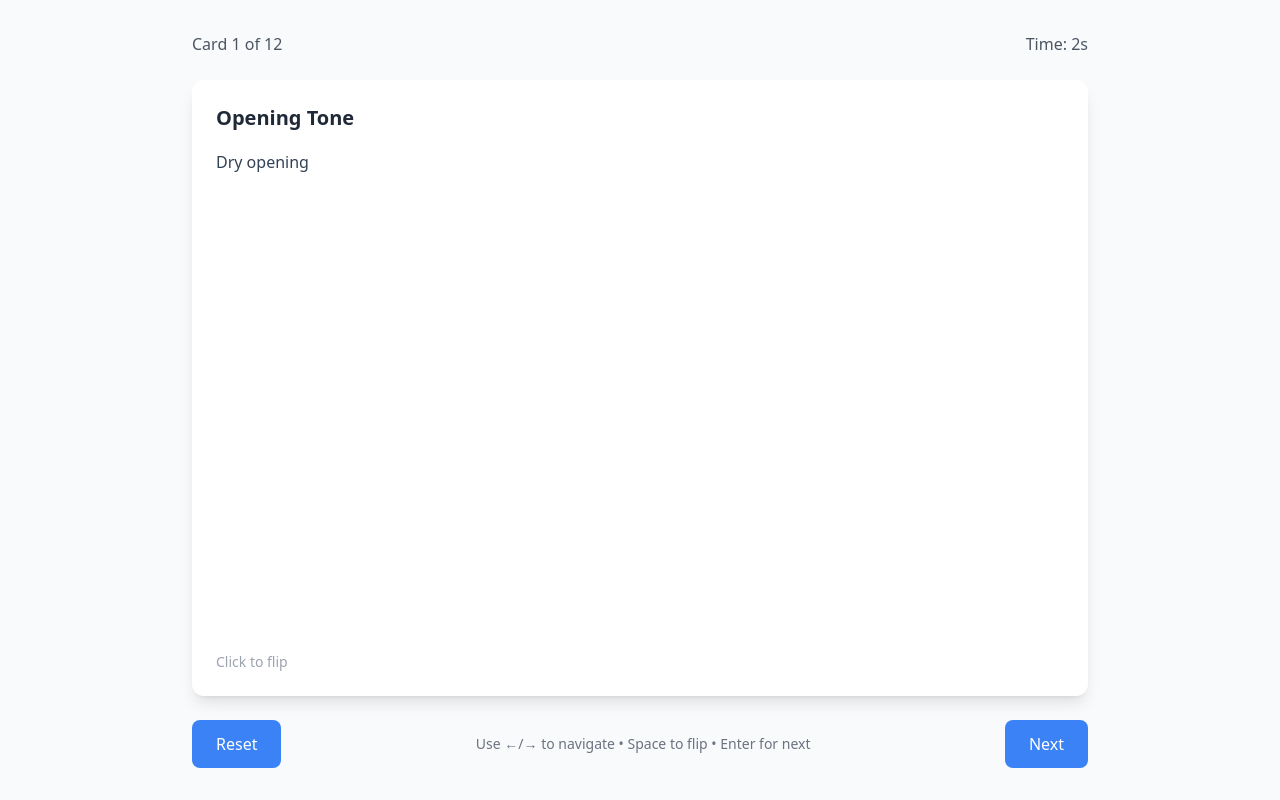
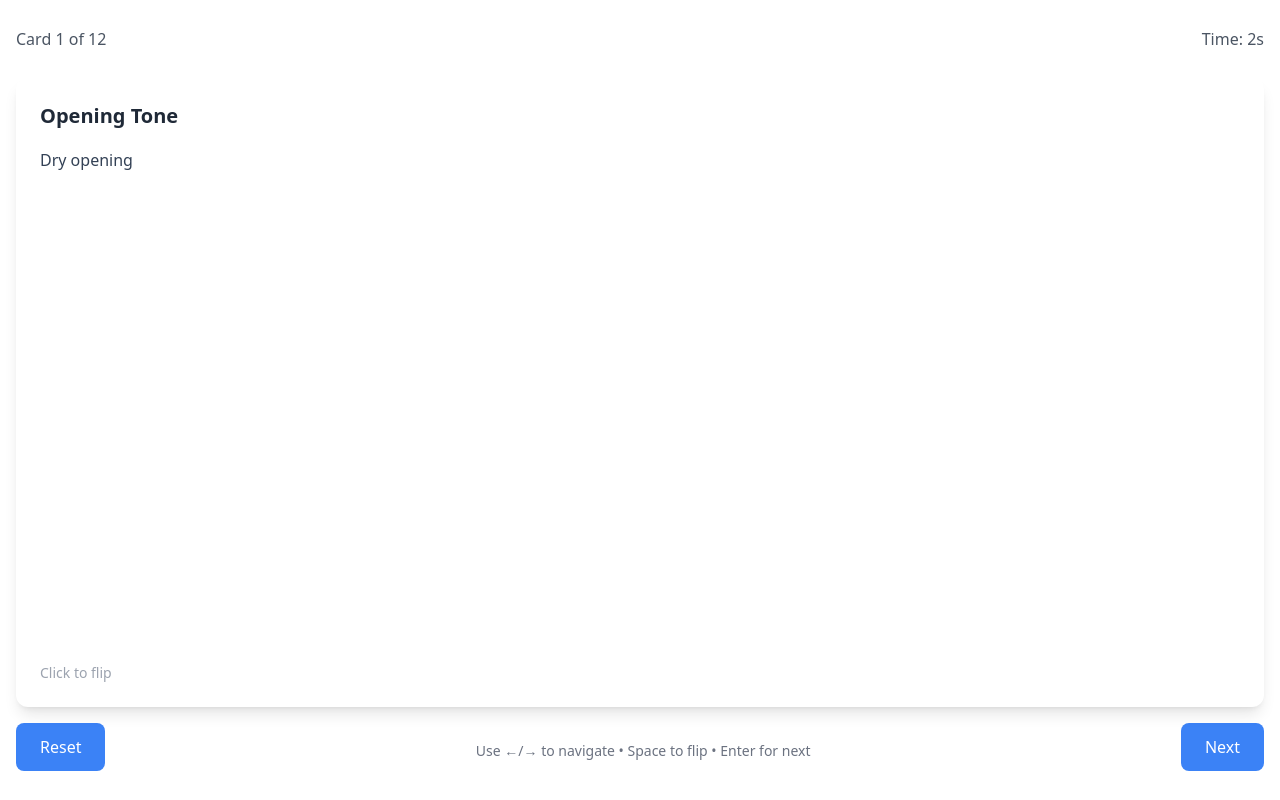
Before and after one commit to fedden/speech-rehersal, a Next.js app: page / in a window 1280 px wide. Both pictures are taken after a click on the button "Start Session". Built offline with nearby package versions, Linux system fonts and the light colour scheme.

Commit message:
cleaning up code

```diff
--- a/app/components/FlashCard.jsx
+++ b/app/components/FlashCard.jsx
@@ -5,30 +5,29 @@ export default function FlashCard({ card, isActive, isFlipped, onFlip }) {
   if (!isActive) return null;
 
   return (
-    <div className="h-full flex">
+    <div className="h-full">
       <div
-        className="w-full cursor-pointer perspective-1000"
+        className="h-full relative cursor-pointer"
         onClick={onFlip}
       >
-        <div className={`h-full relative transform-gpu transition-transform duration-700 transform-style-3d ${isFlipped ? 'rotate-y-180' : ''}`}>
-          {/* Front of card */}
-          <div className={`absolute inset-0 p-6 bg-white rounded-xl shadow-lg flex flex-col ${isFlipped ? 'hidden' : 'block'}`}>
+        {/* Front of card */}
+        {!isFlipped ? (
+          <div className="h-full p-6 bg-white rounded-xl shadow-lg flex flex-col">
             <h2 className="text-xl font-semibold text-gray-800 mb-4">{card.title}</h2>
             <div className="flex-1 overflow-y-auto text-gray-600">
               <MarkdownRenderer content={card.front} />
             </div>
             <p className="text-sm text-gray-400 mt-4">Click to flip</p>
           </div>
-
-          {/* Back of card */}
-          <div className={`absolute inset-0 p-6 bg-white rounded-xl shadow-lg flex flex-col ${isFlipped ? 'block' : 'hidden'}`}>
+        ) : (
+          <div className="h-full p-6 bg-white rounded-xl shadow-lg flex flex-col">
             <h2 className="text-xl font-semibold text-gray-800 mb-4">{card.title} - Answer</h2>
             <div className="flex-1 overflow-y-auto text-gray-600">
               <MarkdownRenderer content={card.back} />
             </div>
             <p className="text-sm text-gray-400 mt-4">Click to flip back</p>
           </div>
-        </div>
+        )}
       </div>
     </div>
   );
--- a/app/globals.css
+++ b/app/globals.css
@@ -11,3 +11,34 @@ body {
   color: rgb(var(--foreground-rgb));
   background: rgb(var(--background-rgb));
 }
+
+/* Add these new styles */
+.flashcard-container {
+  height: 100vh;
+  max-height: 100vh;
+  padding: 1rem;
+  overflow: hidden;
+}
+
+.card-section {
+  height: 100%;
+}
+
+.card {
+  height: 100%;
+}
+
+.button-section {
+  flex-shrink: 0;
+}
+
+.keyboard-help {
+  margin-top: 0.5rem;
+}
+
+/* Hide keyboard help on small screens */
+@media (max-height: 600px), (max-width: 640px) {
+  .keyboard-help {
+    display: none;
+  }
+}
--- a/app/page.jsx
+++ b/app/page.jsx
@@ -2,6 +2,17 @@
 import { useState, useEffect } from 'react';
 import { flashcards } from './data/flashcards';
 import FlashCard from './components/FlashCard';
+
+function formatTime(seconds) {
+  if (seconds < 60) {
+    return `${seconds}s`;
+  }
+  const minutes = Math.floor(seconds / 60);
+  const remainingSeconds = seconds % 60;
+  return remainingSeconds === 0
+    ? `${minutes}m`
+    : `${minutes}m ${remainingSeconds}s`;
+}
 
 export default function Home() {
   const [currentCardIndex, setCurrentCardIndex] = useState(null);
@@ -91,9 +102,9 @@ export default function Home() {
   const isFinished = currentCardIndex === flashcards.length;
 
   return (
-    <main className="min-h-screen h-screen flex flex-col bg-gray-50">
-      <div className="flex-1 p-4 md:p-8 flex flex-col">
-        <div className="max-w-4xl w-full mx-auto flex-1 flex flex-col">
+    <div className="flashcard-container">
+      <div className="card-section">
+        <div className="card">
           {currentCardIndex === null ? (
             <div className="flex-1 flex items-center justify-center">
               <div className="text-center">
@@ -110,7 +121,7 @@ export default function Home() {
             <div className="flex-1 flex items-center justify-center">
               <div className="text-center">
                 <h2 className="text-3xl font-bold mb-4">Session Complete!</h2>
-                <p className="text-xl text-gray-600 mb-8">Final Time: {elapsedTime}s</p>
+                <p className="text-xl text-gray-600 mb-8">Final Time: {formatTime(elapsedTime)}</p>
                 <button
                   onClick={startSession}
                   className="bg-blue-500 text-white px-6 py-3 rounded-lg hover:bg-blue-600 transition-colors"
@@ -120,17 +131,17 @@ export default function Home() {
               </div>
             </div>
           ) : (
-            <div className="flex-1 flex flex-col min-h-0">
-              <div className="flex justify-between items-center mb-6">
+            <div className="h-full flex flex-col">
+              <div className="h-12 flex justify-between items-center mb-4">
                 <div className="text-gray-600">
                   Card {currentCardIndex + 1} of {flashcards.length}
                 </div>
                 <div className="text-gray-600">
-                  Time: {elapsedTime}s
+                  Time: {formatTime(elapsedTime)}
                 </div>
               </div>
 
-              <div className="flex-1 min-h-0">
+              <div className="h-[calc(100vh-9rem)]">
                 <FlashCard
                   card={flashcards[currentCardIndex]}
                   isActive={true}
@@ -139,14 +150,15 @@ export default function Home() {
                 />
               </div>
 
-              <div className="flex justify-between items-center mt-6">
+              <div className="h-16 mt-4">
+                <div className="flex justify-between items-center">
                   <button
                     onClick={previousCard}
                     className="px-6 py-3 rounded-lg bg-blue-500 hover:bg-blue-600 text-white"
                   >
                     {currentCardIndex === 0 ? 'Reset' : 'Previous'}
                   </button>
-                <div className="text-sm text-gray-500">
+                  <div className="keyboard-help text-sm text-gray-500">
                     Use ←/→ to navigate • Space to flip • Enter for next
                   </div>
                   <button
@@ -157,9 +169,10 @@ export default function Home() {
                   </button>
                 </div>
               </div>
+            </div>
           )}
         </div>
       </div>
-    </main>
+    </div>
   );
 }
```
Lines whose indentation alone changed are shown as unchanged.
